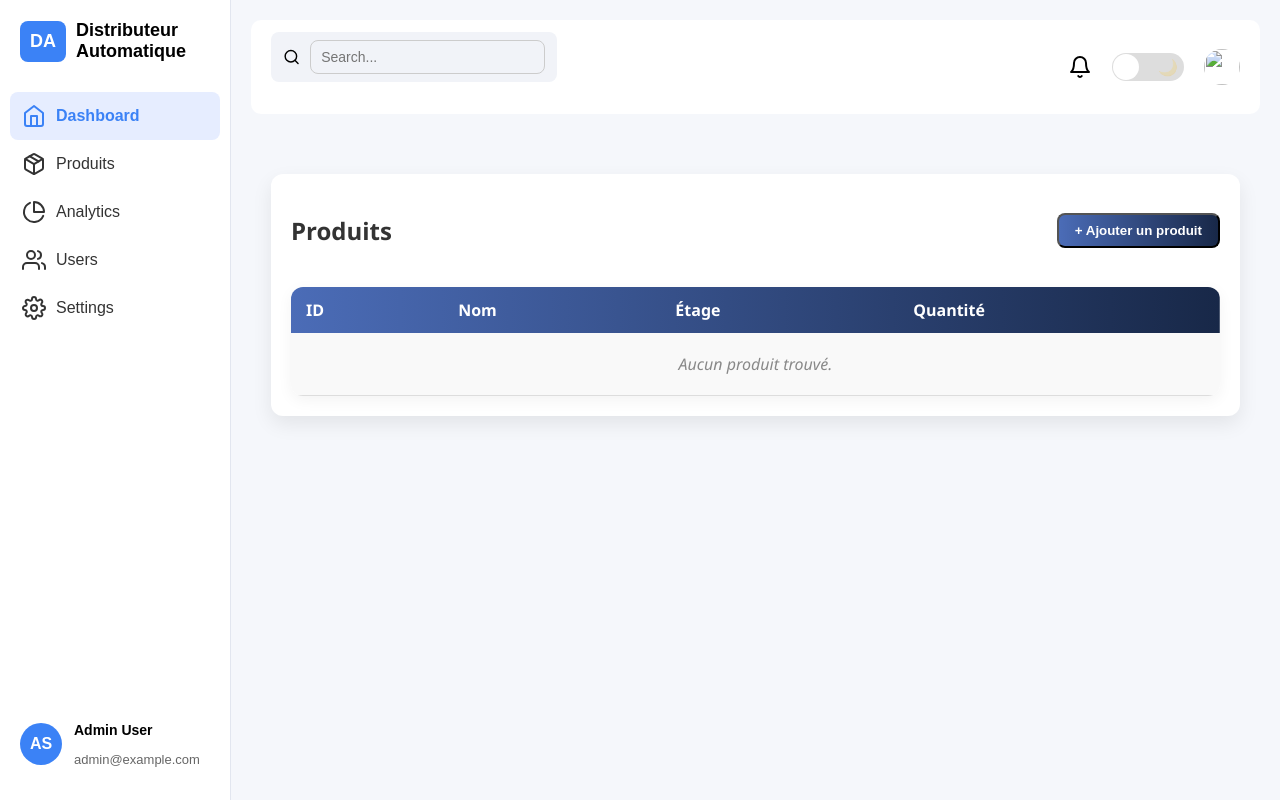
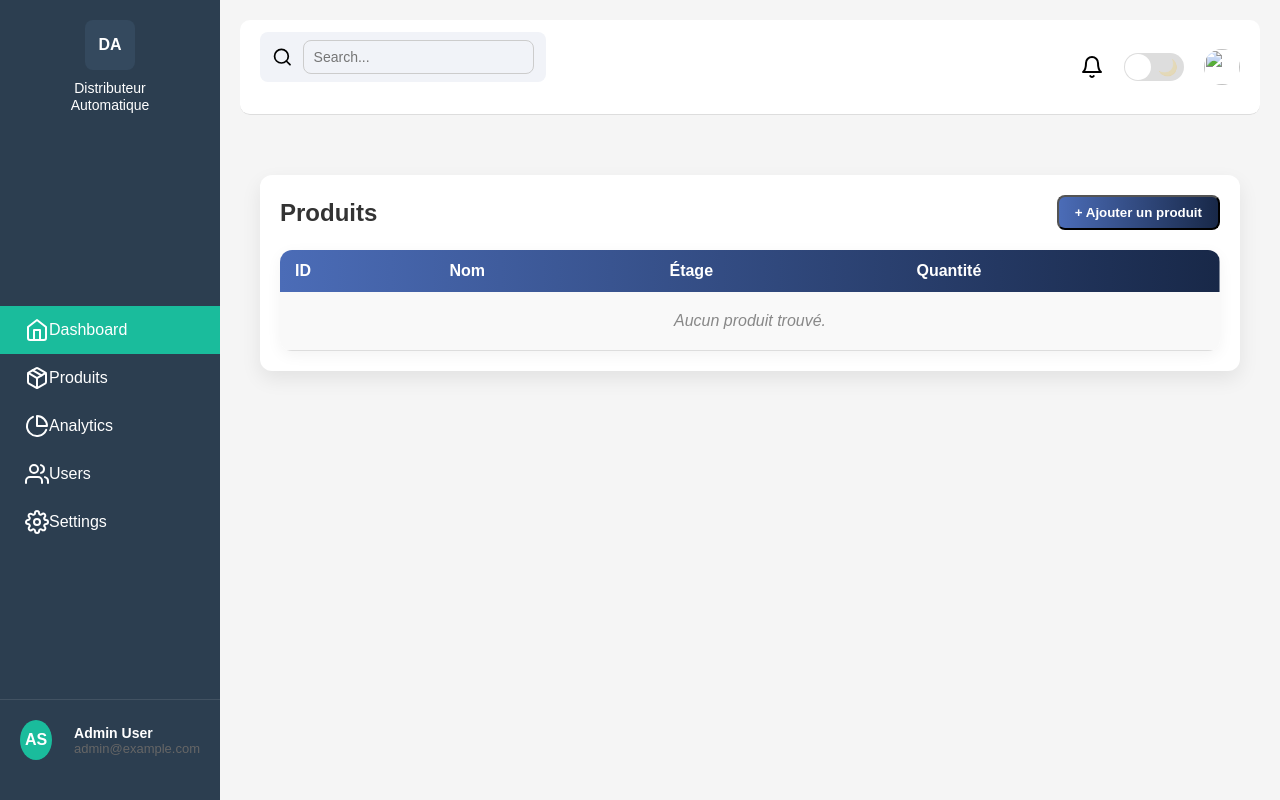
Before and after one commit to Nassira-Amhaoui/Distributeur-Automatique-connect-virtuel-, a Flask app: page /produits in a window 1280 px wide. Run offline with Flask 3, Linux system fonts and the light colour scheme; data that the repository does not hold is empty; some libraries are stand-ins or nearby versions.

Commit message:
Revamp sidebar, layout, and notification panel styles
Major CSS refactor to improve sidebar, layout, and notification panel.

```diff
--- a/static/css/style.css
+++ b/static/css/style.css
@@ -1,62 +1,196 @@
-body {
+/* --- RESET ET BASE --- */
+* {
+    box-sizing: border-box;
     margin: 0;
-    font-family: Arial, sans-serif;
-    background: #f5f7fb;
+    padding: 0;
+    font-family: 'Arial', sans-serif;
 }
 
-/* Layout */
+body {
+    display: flex;
+    min-height: 100vh;
+    background-color: #f5f5f5;
+    transition: background-color 0.3s;
+}
+
+body.dark {
+    background-color: #1f1f1f;
+    color: #eee;
+}
+
+/* --- LAYOUT PRINCIPAL --- */
 .layout {
     display: flex;
+    width: 100%;
 }
 
-/* Sidebar */
+/* --- SIDEBAR --- */
 .sidebar {
-    width: 230px;
-    background: #ffffff;
-    border-right: 1px solid #e2e6ef;
-    height: 100vh;
+    position: fixed; /* reste fixe */
+    top: 0;
+    left: 0;
+    height: 100vh; /* prend toute la hauteur */
+    width: 220px; /* largeur du menu */
+    background-color: #2c3e50;
+    color: #fff;
     display: flex;
     flex-direction: column;
+    justify-content: space-between; /* espace entre menu et user-box */
+    padding: 20px 0;
+    transition: all 0.3s;
+    z-index: 100;
 }
 
+body.dark .sidebar {
+    background-color: #111;
+}
+
+/* --- LOGO --- */
 .logo {
     display: flex;
+    flex-direction: column;
     align-items: center;
-    padding: 20px;
-    font-size: 18px;
-    font-weight: bold;
+    text-align: center;
+    margin-bottom: 40px;
 }
 
 .logo-box {
-    background: #3b82f6;
+    background-color: #34495e;
+    width: 50px;
+    height: 50px;
+    display: flex;
+    align-items: center;
+    justify-content: center;
+    border-radius: 8px;
+    font-weight: bold;
+    margin-bottom: 10px;
+}
+
+.logo span {
+    font-size: 14px;
+    line-height: 1.2;
+}
+
+/* --- MENU --- */
+.menu {
+    display: flex;
+    flex-direction: column;
+    flex-grow: 1;
+    justify-content: center; /* centre verticalement les liens */
+}
+
+.menu a {
+    display: flex;
+    align-items: center;
+    padding: 12px 25px;
     color: #fff;
-    padding: 10px;
-    border-radius: 8px;
+    text-decoration: none;
+    font-size: 16px;
+    transition: background 0.2s, color 0.2s;
+}
+
+.menu a i {
     margin-right: 10px;
 }
 
-/* Menu */
-.menu {
-    display: flex;
-    flex-direction: column;
-    padding: 10px;
+.menu a:hover,
+.menu a.active {
+    background-color: #1abc9c;
+    color: #fff;
 }
 
-.menu a {
-    padding: 12px;
-    border-radius: 8px;
+/* --- USER BOX --- */
+.user-box {
     display: flex;
     align-items: center;
-    color: #333;
-    text-decoration: none;
-    gap: 10px;
+    padding: 15px 20px;
+    border-top: 1px solid rgba(255, 255, 255, 0.1);
 }
 
-.menu a:hover,
-.menu .active {
-    background: #e6edff;
-    color: #3b82f6;
+.user-box .avatar {
+    width: 40px;
+    height: 40px;
+    background-color: #1abc9c;
+    border-radius: 50%;
+    display: flex;
+    align-items: center;
+    justify-content: center;
+    margin-right: 10px;
     font-weight: bold;
+    color: #fff;
+}
+
+/* --- CONTENT --- */
+.content {
+    margin-left: 220px; /* décalage pour laisser la place au menu */
+    flex: 1;
+    padding: 20px;
+}
+
+/* --- TOPBAR --- */
+.topbar {
+    display: flex;
+    justify-content: space-between;
+    align-items: center;
+    padding: 15px 20px;
+    background-color: #fff;
+    position: sticky;
+    top: 0;
+    z-index: 50;
+    border-bottom: 1px solid #ddd;
+}
+
+body.dark .topbar {
+    background-color: #222;
+    border-bottom-color: #333;
+}
+
+/* --- RESPONSIVE --- */
+@media (max-width: 768px) {
+    .sidebar {
+        width: 180px;
+    }
+
+    .content {
+        margin-left: 180px;
+    }
+
+    .menu a {
+        font-size: 14px;
+        padding: 10px 20px;
+    }
+}
+
+@media (max-width: 480px) {
+    .sidebar {
+        width: 60px;
+        padding: 10px 0;
+    }
+
+    .content {
+        margin-left: 60px;
+    }
+
+    .menu a {
+        justify-content: center;
+        padding: 10px 0;
+    }
+
+    .menu a i {
+        margin: 0;
+    }
+
+    .menu a span {
+        display: none;
+    }
+
+    .logo span {
+        display: none;
+    }
+
+    .user-box p {
+        display: none;
+    }
 }
 
 /* User Bottom Box */
```
Also changed, not shown: other parts of static/css/style.css (+103 -22 lines).
